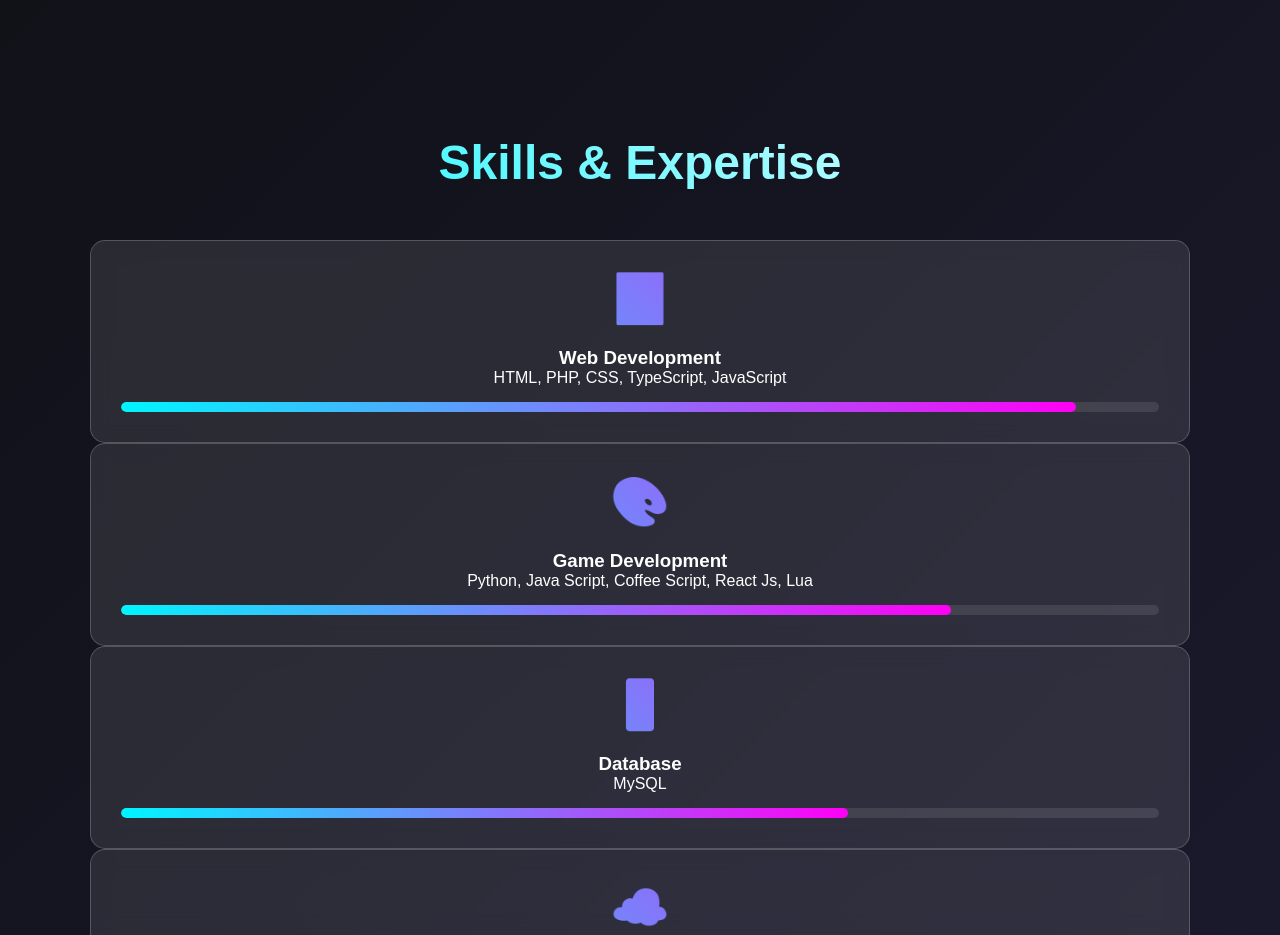
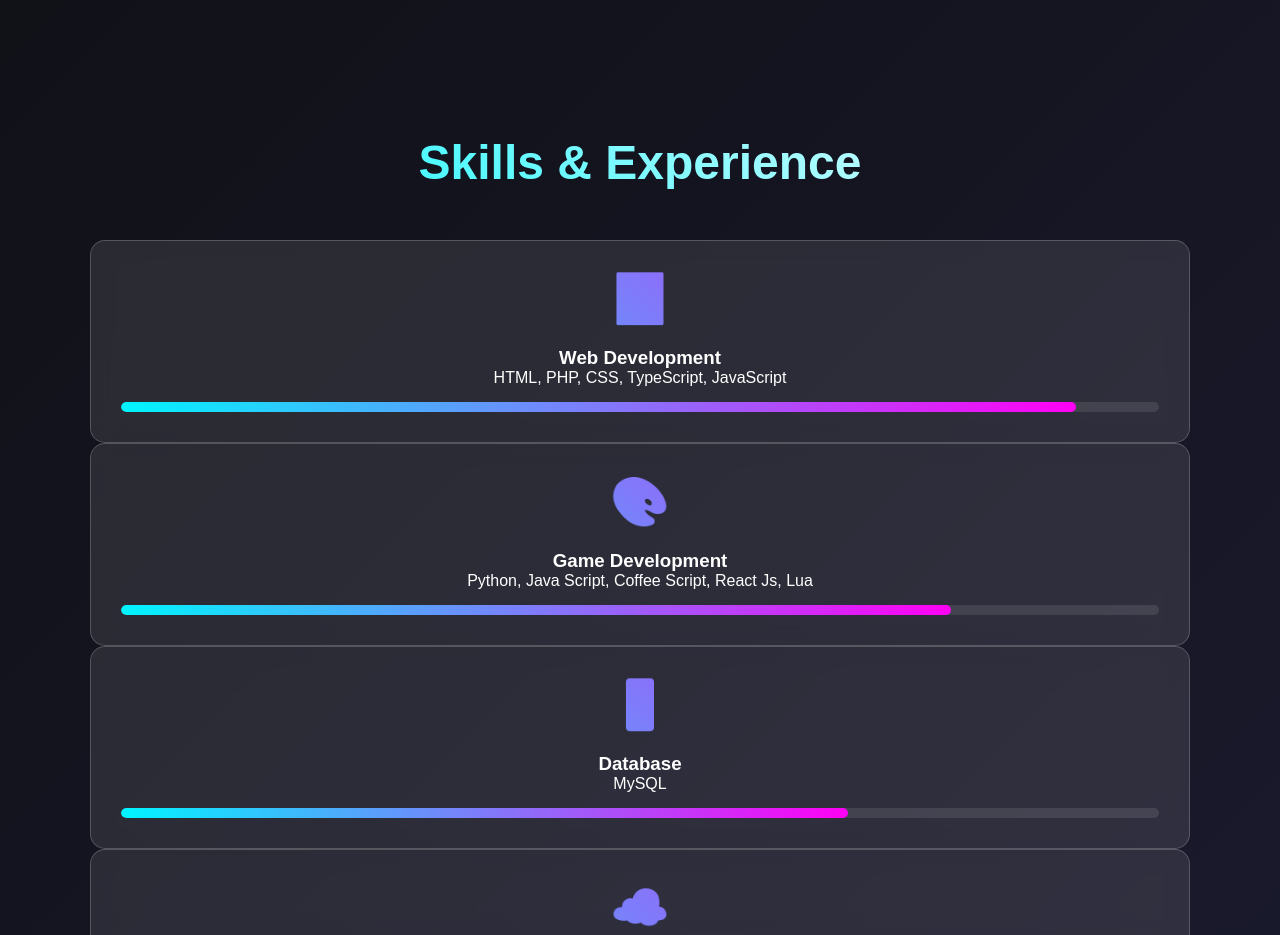
Before and after one commit to ScyNets/scynets.github.io, a plain HTML site: page index.html in a window 1280 px wide. Shown: the part 1360-2295 px from the top of the page. Drawn offline with Linux system fonts and the light colour scheme.

Commit message:
Update index.html

```diff
--- a/index.html
+++ b/index.html
@@ -602,7 +602,7 @@ document.addEventListener('keydown', e => {
 
     <!-- Skills Section -->
     <section id="skills" class="section fade-in">
-        <h2>Skills & Expertise</h2>
+        <h2>Skills & Experience</h2>
 </div>
             <div class="skill-card">
                 <div class="skill-icon">🗄️</div>
```
